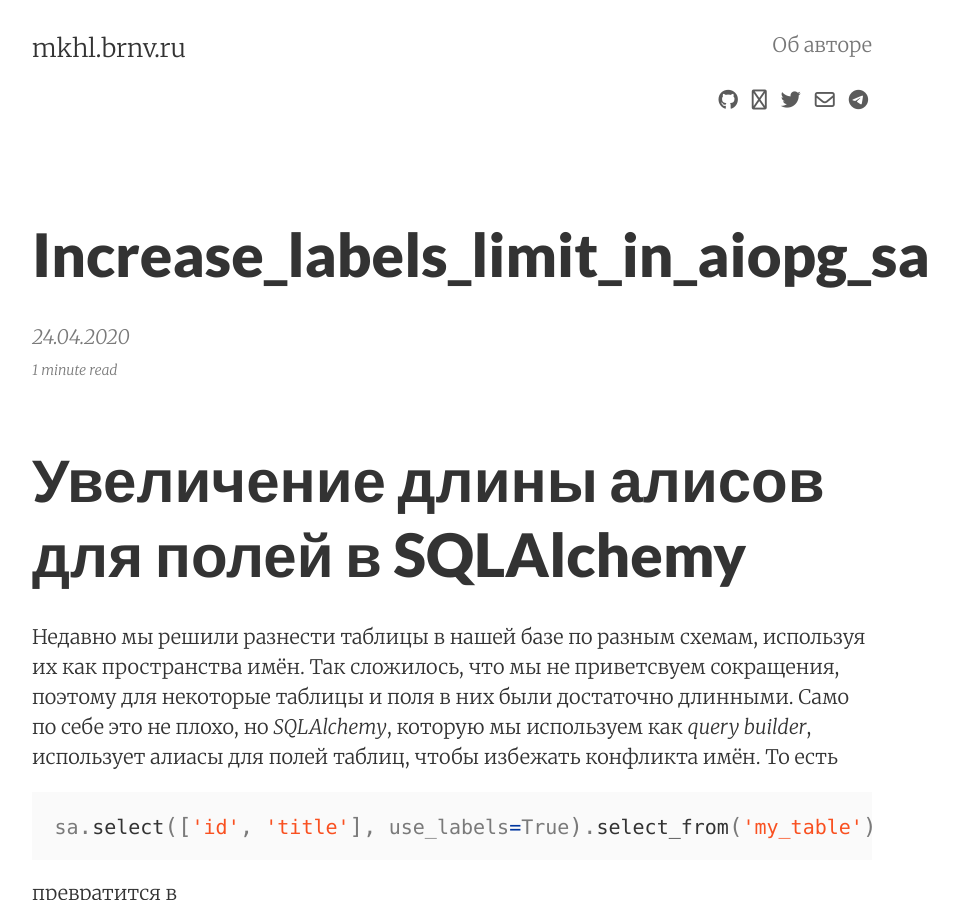
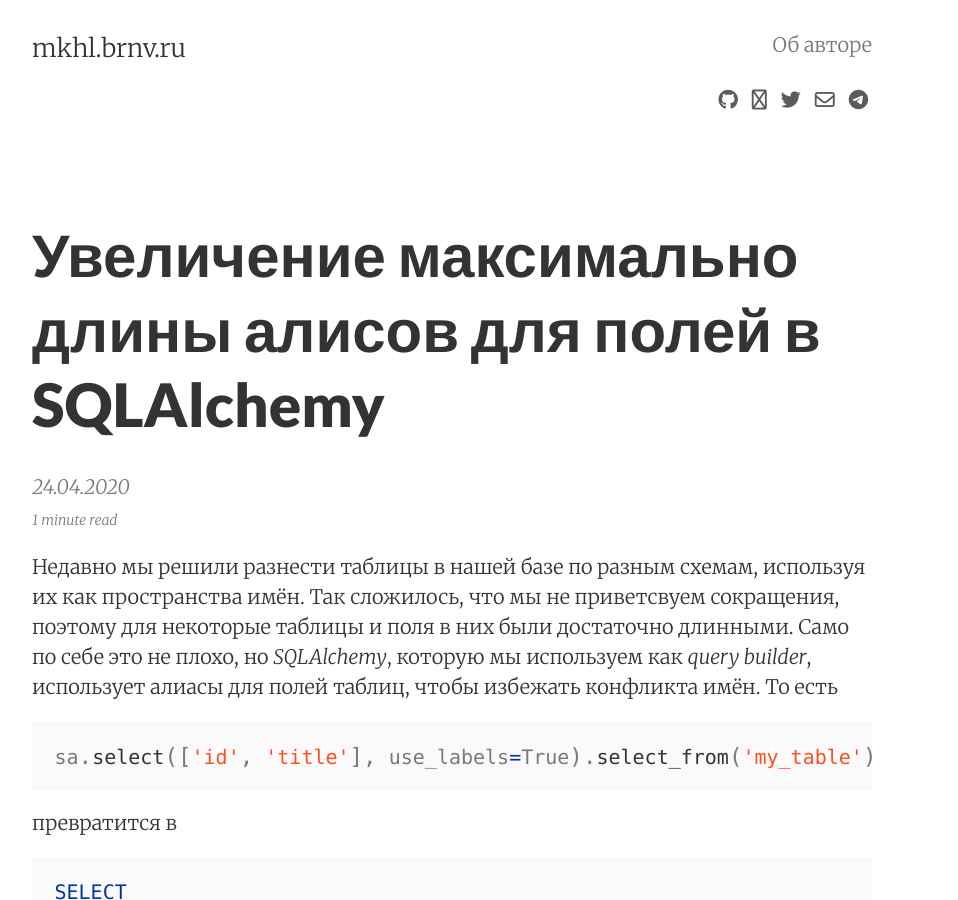
Before and after one commit to h4/mkhl.brnv.ru, a Jekyll site: the page built from _posts/2020-04-24-increase_labels_limit_in_aiopg_sa.md, in a window 1280 px wide and 900 px high. Shown: the whole window, without its empty margins (188-1146 px from the left). Built offline with Jekyll 4.4.1, drawn with Linux system fonts in a browser that asks for light colours; nearby versions of some CDN libraries; our own code applies the rules of GitHub Pages for plain Markdown files; some of the changed lines change nothing that is shown.

Commit message:
Add metadata

```diff
--- a/_posts/2020-04-24-increase_labels_limit_in_aiopg_sa.md
+++ b/_posts/2020-04-24-increase_labels_limit_in_aiopg_sa.md
@@ -1,4 +1,11 @@
-# Увеличение длины алисов для полей в SQLAlchemy
+---
+id: 796
+title: Увеличение максимально длины алисов для полей в SQLAlchemy
+date: 2020-04-24T23:28:00+03:00
+author: h4
+layout: post
+permalink: /increase_labels_limit_in_aiopg_sa/
+---
 
 Недавно мы решили разнести таблицы в нашей базе по разным схемам, используя их как пространства имён. Так сложилось, что мы не приветсвуем сокращения, поэтому для некоторые таблицы и поля в них были достаточно длинными. Само по себе это не плохо, но *SQLAlchemy*, которую мы используем как *query builder*, использует алиасы для полей таблиц, чтобы избежать конфликта имён. То есть
 
```
